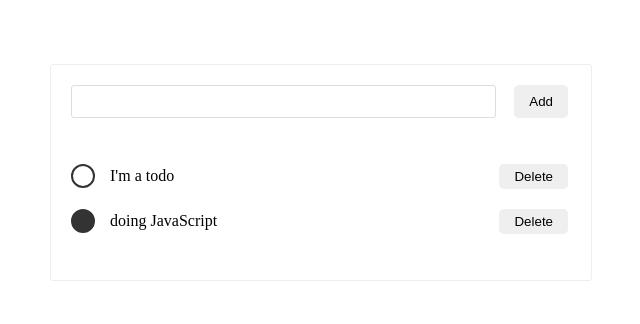
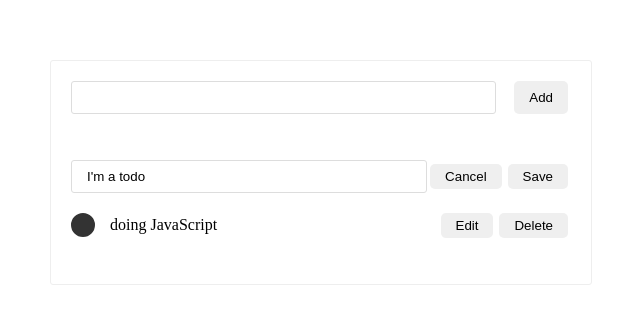
Before and after one commit to oldu73/todo-list-001, a website built with webpack: page src/index.html in a window 1280 px wide. Shown: the part 228-552 px from the top of the page, without its empty margins (319-959 px from the left). Built offline with nearby package versions, Linux system fonts and the light colour scheme.

Commit message:
edit todo

```diff
--- a/src/index.js
+++ b/src/index.js
@@ -18,17 +18,23 @@ const todos = [
   {
     text: "I'm a todo",
     done: false,
+    editMode: true,
   },
   {
     text: "doing JavaScript",
     done: true,
+    editMode: false,
   },
 ];
 
 const displayTodo = () => {
   // iterate through array and call a function for each entries
   const todosNode = todos.map((todo, index) => {
-    return createTodoElement(todo, index);
+    if (todo.editMode) {
+      return createTodoEditElement(todo, index);
+    } else {
+      return createTodoElement(todo, index);
+    }
   });
 
   ul.innerHTML = ""; // delete existing ul content
@@ -40,9 +46,15 @@ const createTodoElement = (todo, index) => {
   const li = document.createElement("li");
   const buttonDelete = document.createElement("button");
   buttonDelete.innerHTML = "Delete";
+  const buttonEdit = document.createElement("button");
+  buttonEdit.innerHTML = "Edit";
   buttonDelete.addEventListener("click", (event) => {
     event.stopPropagation(); // to avoid toggle next todo's state, when deleting the current one
     deleteTodo(index);
+  });
+  buttonEdit.addEventListener("click", (event) => {
+    event.stopPropagation();
+    toggleEditMode(index);
   });
   li.innerHTML = `
   <span class="todo ${todo.done ? "done" : ""}"></span>
@@ -51,7 +63,27 @@ const createTodoElement = (todo, index) => {
   li.addEventListener("click", (event) => {
     toggleTodo(index);
   });
-  li.appendChild(buttonDelete);
+  li.append(buttonEdit, buttonDelete);
+  return li;
+};
+
+const createTodoEditElement = (todo, index) => {
+  const li = document.createElement("li");
+  const input = document.createElement("input");
+  input.type = "text";
+  input.value = todo.text;
+  const buttonSave = document.createElement("button");
+  buttonSave.innerHTML = "Save";
+  const buttonCancel = document.createElement("button");
+  buttonCancel.innerHTML = "Cancel";
+  buttonCancel.addEventListener("click", (event) => {
+    event.stopPropagation();
+    toggleEditMode(index);
+  });
+  buttonSave.addEventListener("click", (event) => {
+    editTodo(index, input);
+  });
+  li.append(input, buttonCancel, buttonSave);
   return li;
 };
 
@@ -73,4 +105,16 @@ const toggleTodo = (index) => {
   displayTodo();
 };
 
+const toggleEditMode = (index) => {
+  todos[index].editMode = !todos[index].editMode;
+  displayTodo();
+};
+
+const editTodo = (index, input) => {
+  const value = input.value;
+  todos[index].text = value;
+  todos[index].editMode = false;
+  displayTodo();
+};
+
 displayTodo();
--- a/src/style.css
+++ b/src/style.css
@@ -60,6 +60,10 @@ li {
   padding: 10px 0px;
 }
 
+li input {
+  flex: 1;
+}
+
 li p {
   flex: 1;
 }
```
